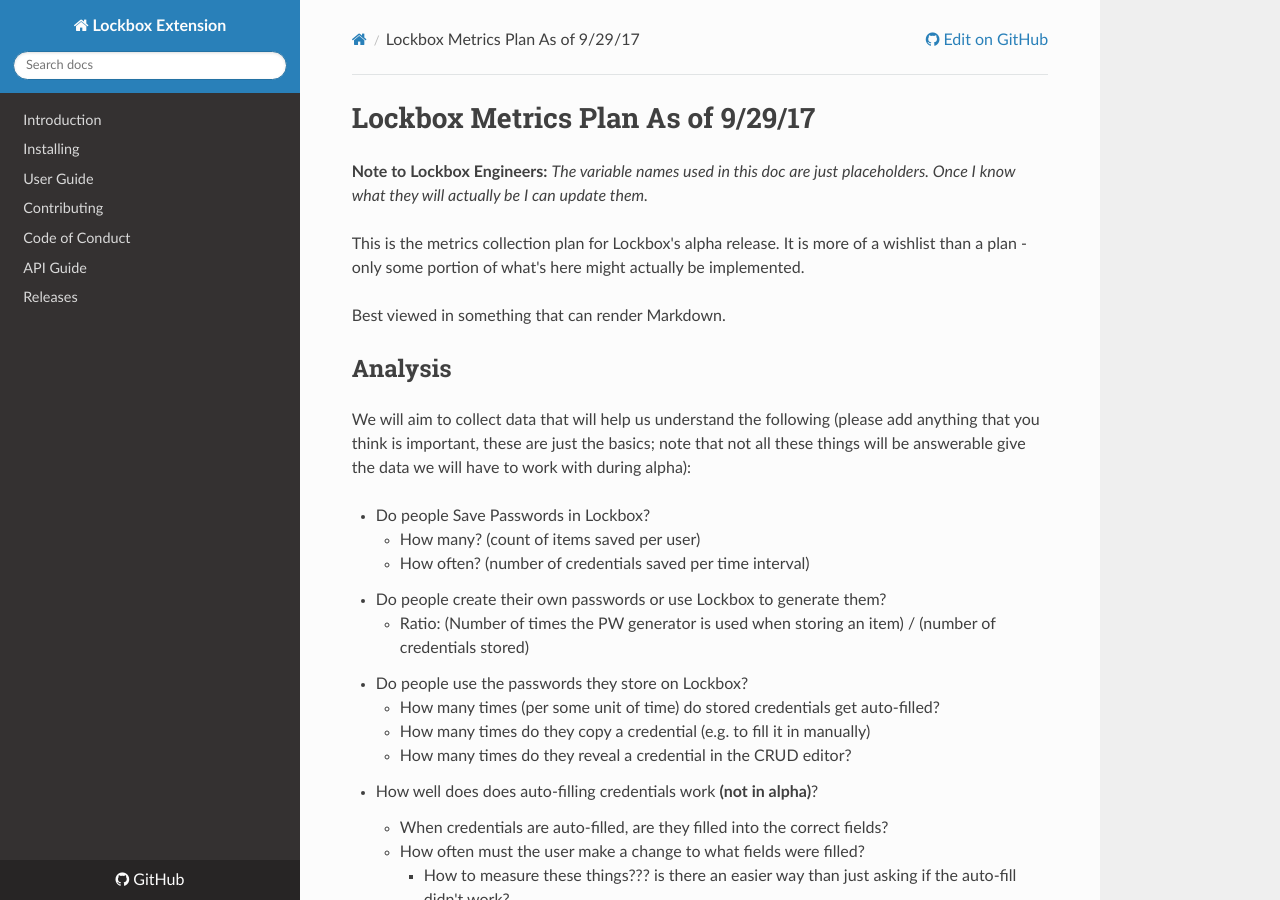
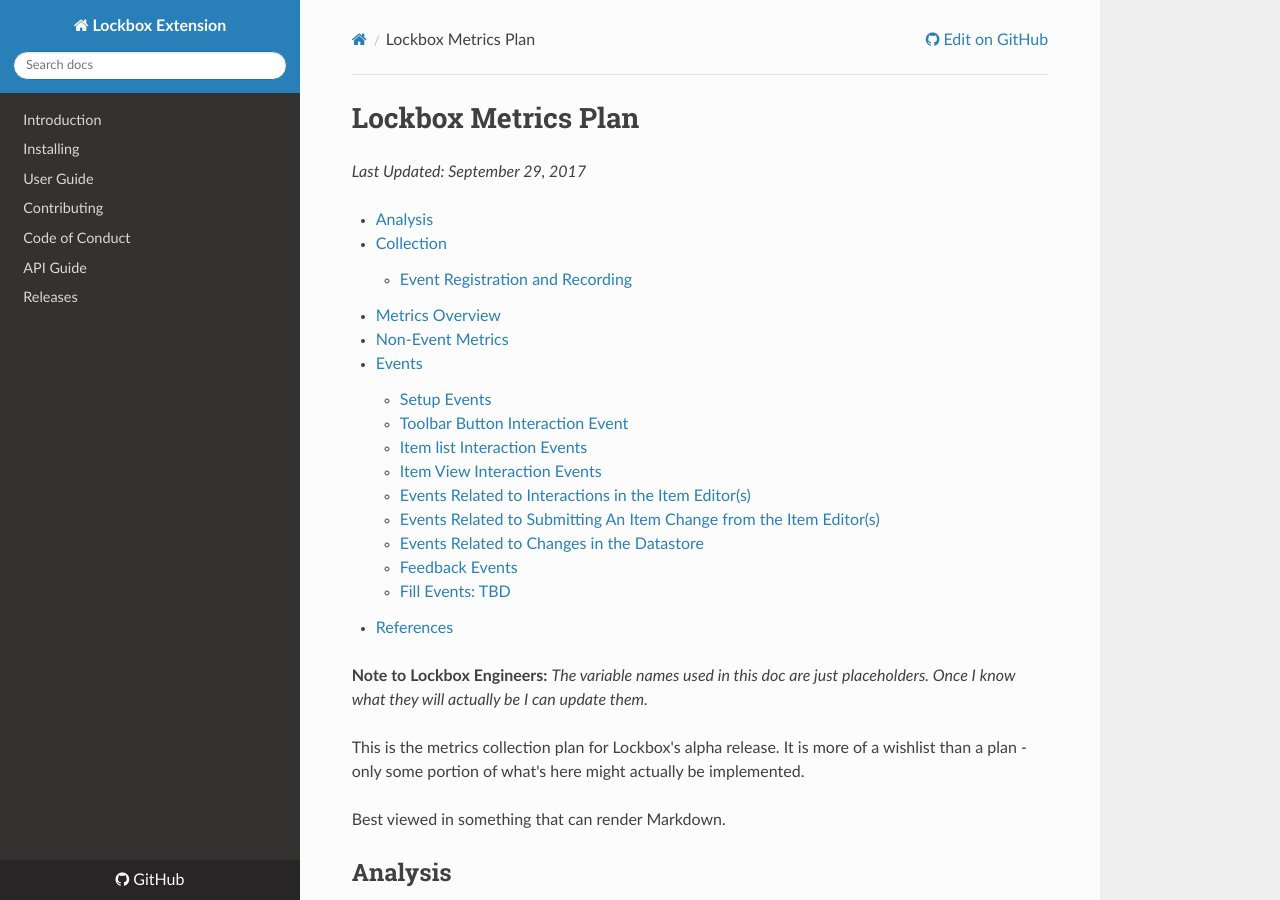
Before and after one commit to mozilla-lockwise/lockbox-extension, an MkDocs documentation site: the page built from docs/metrics.md, in a window 1280 px wide and 900 px high. Built offline with MkDocs 1.6.1, drawn with Linux system fonts in a browser that asks for light colours; nearby versions of some CDN libraries; old or Windows-style settings are respelled for this version of MkDocs.

Commit message:
Rearrange head and add TOC

```diff
--- a/docs/metrics.md
+++ b/docs/metrics.md
@@ -1,4 +1,28 @@
-# Lockbox Metrics Plan As of 9/29/17
+# Lockbox Metrics Plan
+
+_Last Updated: September 29, 2017_
+
+<!-- TOC depthFrom:2 depthTo:6 withLinks:1 updateOnSave:1 orderedList:0 -->
+
+- [Analysis](#analysis)
+- [Collection](#collection)
+	- [Event Registration and Recording](#event-registration-and-recording)
+- [Metrics Overview](#metrics-overview)
+- [Non-Event Metrics](#non-event-metrics)
+- [Events](#events)
+	- [Setup Events](#setup-events)
+	- [Toolbar Button Interaction Event](#toolbar-button-interaction-event)
+	- [Item list Interaction Events](#item-list-interaction-events)
+	- [Item View Interaction Events](#item-view-interaction-events)
+	- [Events Related to Interactions in the Item Editor(s)](#events-related-to-interactions-in-the-item-editors)
+	- [Events Related to Submitting An Item Change from the Item Editor(s)](#events-related-to-submitting-an-item-change-from-the-item-editors)
+	- [Events Related to Changes in the Datastore](#events-related-to-changes-in-the-datastore)
+	- [Feedback Events](#feedback-events)
+	- [Fill Events: TBD](#fill-events-tbd)
+- [References](#references)
+
+<!-- /TOC -->
+
 **Note to Lockbox Engineers:** *The variable names used in this doc are just placeholders. Once I know what they will actually be I can update them.*
 
 This is the metrics collection plan for Lockbox's alpha release. It is more of a wishlist than a plan - only some portion of what's here might actually be implemented.
```
